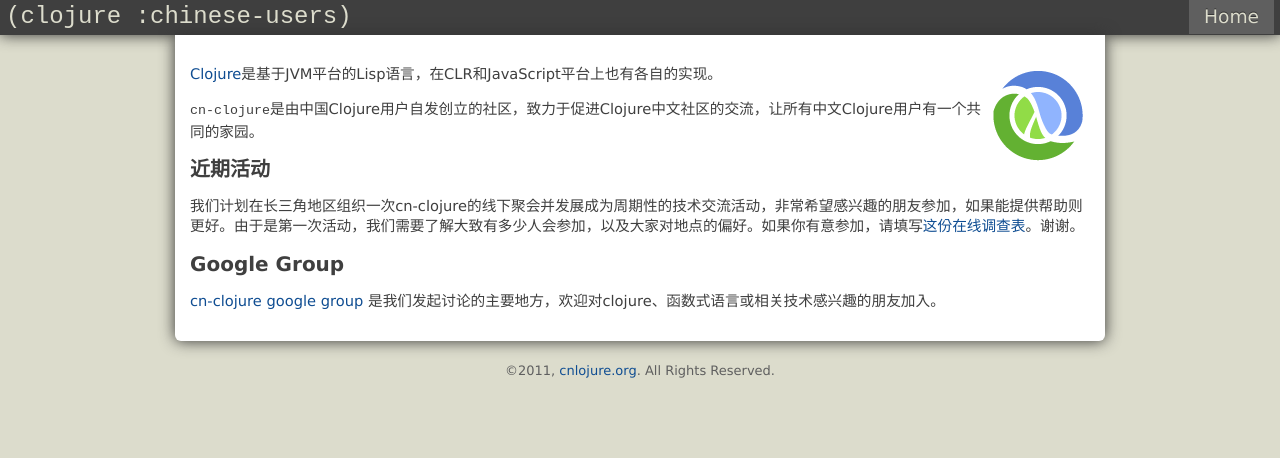
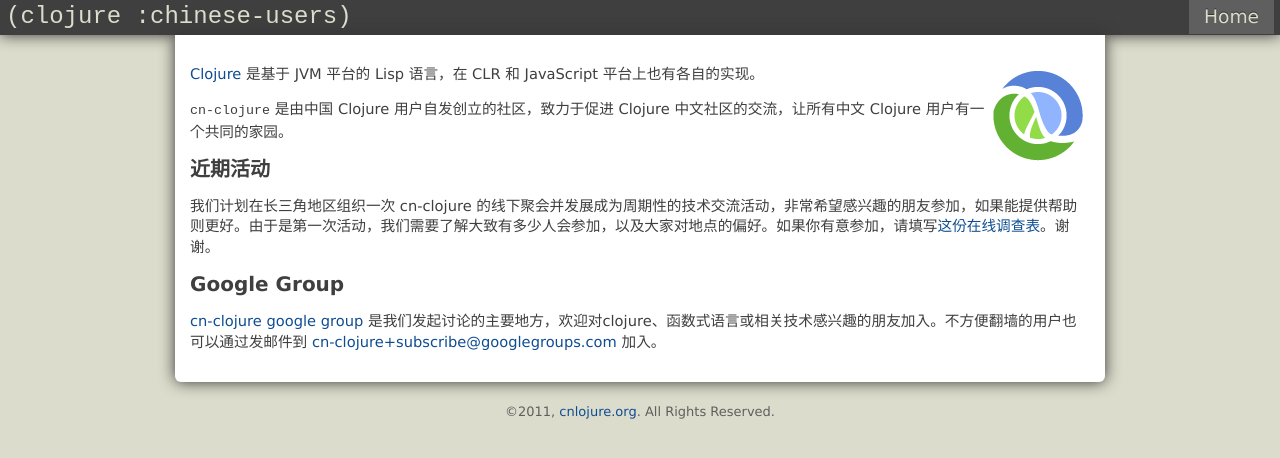
Before and after one commit to cnlojure/cnlojure.github.com, a Jekyll site: the page built from index.markdown, in a window 1280 px wide. Shown: the top 458 px of the page. Built offline with Jekyll 4.4.1, drawn with Linux system fonts in a browser that asks for light colours.

Commit message:
Add instruction to join googlegroup by email.

```diff
--- a/index.markdown
+++ b/index.markdown
@@ -6,13 +6,13 @@
 <a href="http://cnlojure.org"><img src="clojure-icon.gif"
                                    id="clj-logo" /></a>
 
-[Clojure](http://clojure.org)是基于JVM平台的Lisp语言，在CLR和JavaScript平台上也有各自的实现。
+[Clojure](http://clojure.org) 是基于 JVM 平台的 Lisp 语言，在 CLR 和 JavaScript 平台上也有各自的实现。
 
-`cn-clojure`是由中国Clojure用户自发创立的社区，致力于促进Clojure中文社区的交流，让所有中文Clojure用户有一个共同的家园。
+`cn-clojure` 是由中国 Clojure 用户自发创立的社区，致力于促进 Clojure 中文社区的交流，让所有中文 Clojure 用户有一个共同的家园。
 
 ## 近期活动
-我们计划在长三角地区组织一次cn-clojure的线下聚会并发展成为周期性的技术交流活动，非常希望感兴趣的朋友参加，如果能提供帮助则更好。由于是第一次活动，我们需要了解大致有多少人会参加，以及大家对地点的偏好。如果你有意参加，请填写<a href="http://www.diaochapai.com/survey548296">这份在线调查表</a>。谢谢。
+我们计划在长三角地区组织一次 cn-clojure 的线下聚会并发展成为周期性的技术交流活动，非常希望感兴趣的朋友参加，如果能提供帮助则更好。由于是第一次活动，我们需要了解大致有多少人会参加，以及大家对地点的偏好。如果你有意参加，请填写<a href="http://www.diaochapai.com/survey548296">这份在线调查表</a>。谢谢。
 
 ## Google Group
 [cn-clojure google group](http://groups.google.com/group/cn-clojure)
-是我们发起讨论的主要地方，欢迎对clojure、函数式语言或相关技术感兴趣的朋友加入。
+是我们发起讨论的主要地方，欢迎对clojure、函数式语言或相关技术感兴趣的朋友加入。不方便翻墙的用户也可以通过发邮件到 [cn-clojure+subscribe@googlegroups.com](mailto:cn-clojure+subscribe@googlegroups.com) 加入。
```
